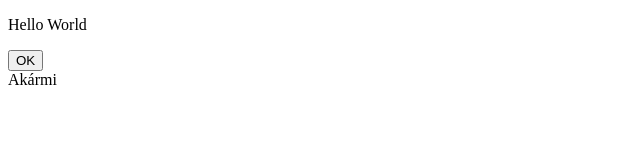
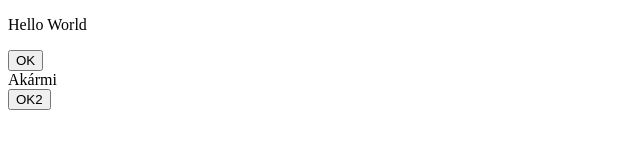
Before and after one commit to DooZeeR/git-practice-akarmi, a plain HTML site: page index.html in a window 1280 px wide. Shown: the whole page, without its empty margins (0-640 px from the left). Drawn offline with Linux system fonts and the light colour scheme.

Commit message:
Another button

```diff
--- a/index.html
+++ b/index.html
@@ -10,5 +10,6 @@
     <p>Hello World</p>
     <button>OK</button>
     <div>Akármi</div>
+    <button>OK2</button>
 </body>
 </html>
```
